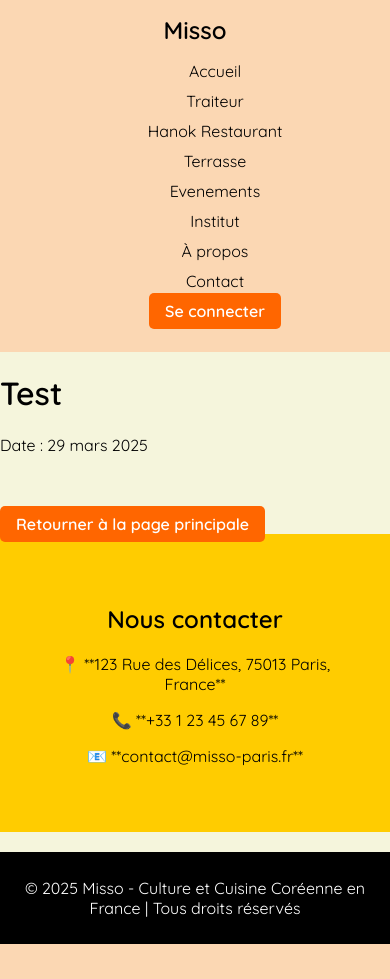
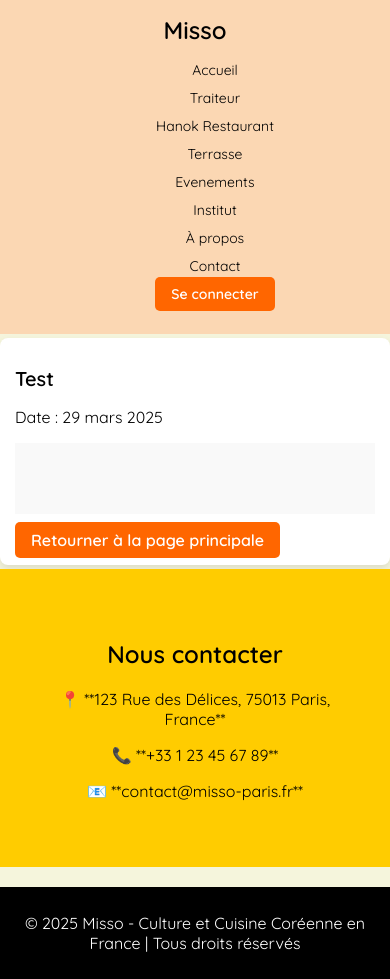
Before and after one commit to chrmil/misso, a Django app: a page that uses evenements/templates/evenements/base.html in a window 390 px wide. Before the commit the page ends 944 px from the top, so only its background shows below. Run offline with Django 5.2, Linux system fonts and the light colour scheme; a user stored in the database is signed in; data comes from the database, SQL or seed files in the repository.

Commit message:
Add files via upload

```diff
--- a/utilisateurs/static/utilisateurs/evenements.css
+++ b/utilisateurs/static/utilisateurs/evenements.css
@@ -12,6 +12,73 @@ body {
     background: #F5F5DC;
 }
 
+.description {
+    font-size: 16px;
+    color: #333;
+    line-height: 1.6;
+    font-family: Arial, sans-serif;
+    background-color: #f9f9f9;
+    padding: 10px;
+}
+
+/* Content Section */
+.content {
+    max-width: 800px;
+    margin: 1% auto;
+    padding: 20px;
+    background-color: #fff;
+    border-radius: 8px;
+    box-shadow: 0 4px 8px rgba(0, 0, 0, 0.1);
+}
+
+
+
+/* List Styles */
+.evenements ul {
+    list-style-type: none;
+    padding: 0;
+}
+
+.evenements  li {
+    padding: 10px;
+    background-color: #fafafa;
+    margin: 5px 0;
+    border-radius: 5px;
+    box-shadow: 0 2px 4px rgba(0, 0, 0, 0.1);
+}
+
+.evenements ul li a {
+    text-decoration: none;
+    color: #000000;
+    font-weight: 500;
+    transition: color 0.3s;
+}
+
+.evenements ul li a:hover {
+    color: #ffcc00;
+}
+
+/* Empty Message */
+.evenements p {
+    text-align: center;
+    color: #777;
+    font-style: italic;
+}
+
+/* Responsive Styles */
+@media (max-width: 600px) {
+    .content {
+        padding: 15px;
+    }
+
+    h1 {
+        font-size: 20px;
+    }
+
+    li {
+        font-size: 14px;
+    }
+}
 
 
 /* About Section */
```
